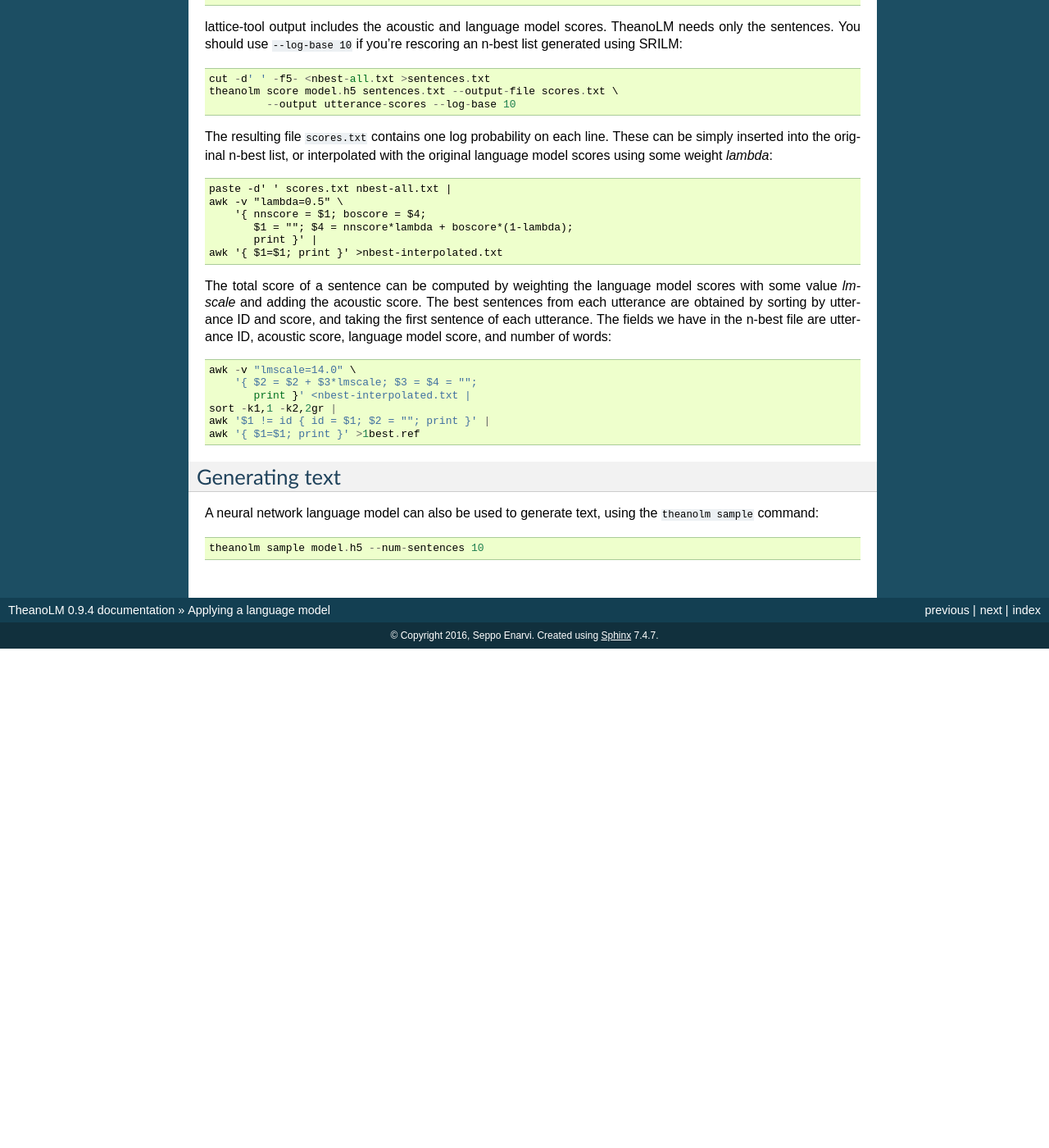
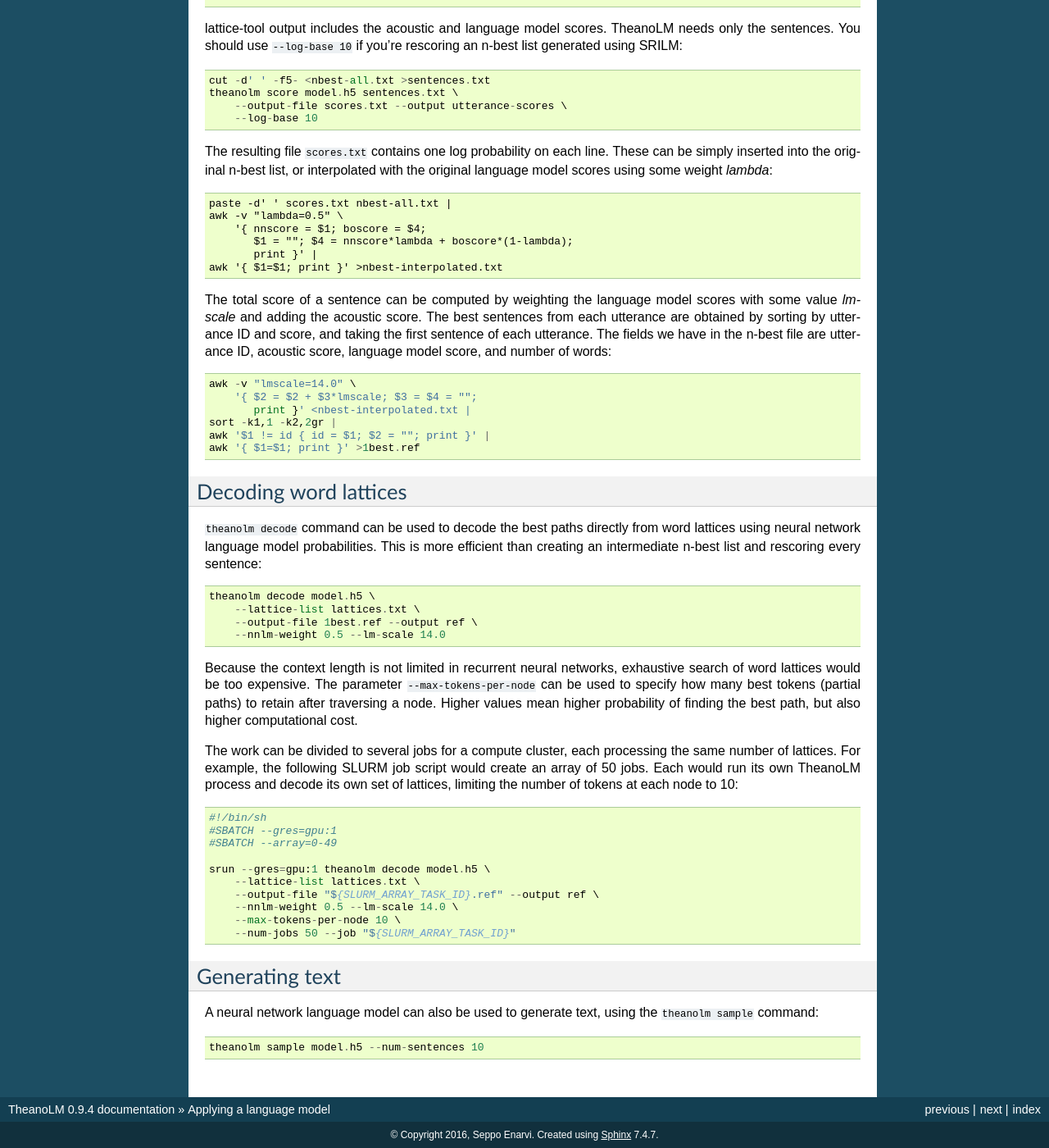
Before and after one commit to senarvi/theanolm, a Sphinx documentation site: the page built from docs/applying.rst, in a window 1280 px wide and 1400 px high, scrolled down 1279 px. Shown: the whole window at 82% size. Built offline with Sphinx 7.4.7, drawn with Linux system fonts in a browser that asks for light colours; pages that are not in the unit, such as notebooks, are missing from menus; before the commit the page ends 2070 px from its top, so only the background shows below that; some of the changed text lies outside the part shown.

Commit message:
Documented word lattice decoding.

```diff
--- a/docs/applying.rst
+++ b/docs/applying.rst
@@ -4,13 +4,14 @@
 Scoring a text corpus
 ---------------------
 
-Score command can be used to compute the perplexity of evaluation data, or to
-rescore an n-best list by computing the probability of each sentence. It takes
-two positional arguments. These specify the path to the TheanoLM model and the
-text to be evaluated. Evaluation data is processed identically to training and
-validation data, i.e. explicit start-of-sentence and end-of-sentence tags are
-not needed in the beginning and end of each utterance, except when one wants to
-compute the probability of the empty sentence ``<s> </s>``.
+``theanolm score`` command can be used to compute the perplexity of evaluation
+data, or to rescore an n-best list by computing the probability of each
+sentence. It takes two positional arguments. These specify the path to the
+TheanoLM model and the text to be evaluated. Evaluation data is processed
+identically to training and validation data, i.e. explicit start-of-sentence and
+end-of-sentence tags are not needed in the beginning and end of each utterance,
+except when one wants to compute the probability of the empty sentence
+``<s> </s>``.
 
 What the command prints can be controlled by the ``--output`` parameter. The
 value can be one of:
@@ -81,8 +82,9 @@
 an n-best list generated using SRILM::
 
     cut -d' ' -f5- <nbest-all.txt >sentences.txt
-    theanolm score model.h5 sentences.txt --output-file scores.txt \
-             --output utterance-scores --log-base 10
+    theanolm score model.h5 sentences.txt \
+        --output-file scores.txt --output utterance-scores \
+        --log-base 10
 
 The resulting file ``scores.txt`` contains one log probability on each line.
 These can be simply inserted into the original n-best list, or interpolated with
@@ -109,6 +111,41 @@
     awk '$1 != id { id = $1; $2 = ""; print }' |
     awk '{ $1=$1; print }' >1best.ref
 
+Decoding word lattices
+----------------------
+
+``theanolm decode`` command can be used to decode the best paths directly from
+word lattices using neural network language model probabilities. This is more
+efficient than creating an intermediate n-best list and rescoring every
+sentence::
+
+    theanolm decode model.h5 \
+        --lattice-list lattices.txt \
+        --output-file 1best.ref --output ref \
+        --nnlm-weight 0.5 --lm-scale 14.0
+
+Because the context length is not limited in recurrent neural networks,
+exhaustive search of word lattices would be too expensive. The parameter
+``--max-tokens-per-node`` can be used to specify how many best tokens (partial
+paths) to retain after traversing a node. Higher values mean higher probability
+of finding the best path, but also higher computational cost.
+
+The work can be divided to several jobs for a compute cluster, each processing
+the same number of lattices. For example, the following SLURM job script would
+create an array of 50 jobs. Each would run its own TheanoLM process and decode
+its own set of lattices, limiting the number of tokens at each node to 10::
+
+    #!/bin/sh
+    #SBATCH --gres=gpu:1
+    #SBATCH --array=0-49
+
+    srun --gres=gpu:1 theanolm decode model.h5 \
+        --lattice-list lattices.txt \
+        --output-file "${SLURM_ARRAY_TASK_ID}.ref" --output ref \
+        --nnlm-weight 0.5 --lm-scale 14.0 \
+        --max-tokens-per-node 10 \
+        --num-jobs 50 --job "${SLURM_ARRAY_TASK_ID}"
+
 Generating text
 ---------------
 
```
Also changed, not shown: other parts of docs/applying.rst (+1 -1 lines), docs/usage.rst (+16 -6 lines).
